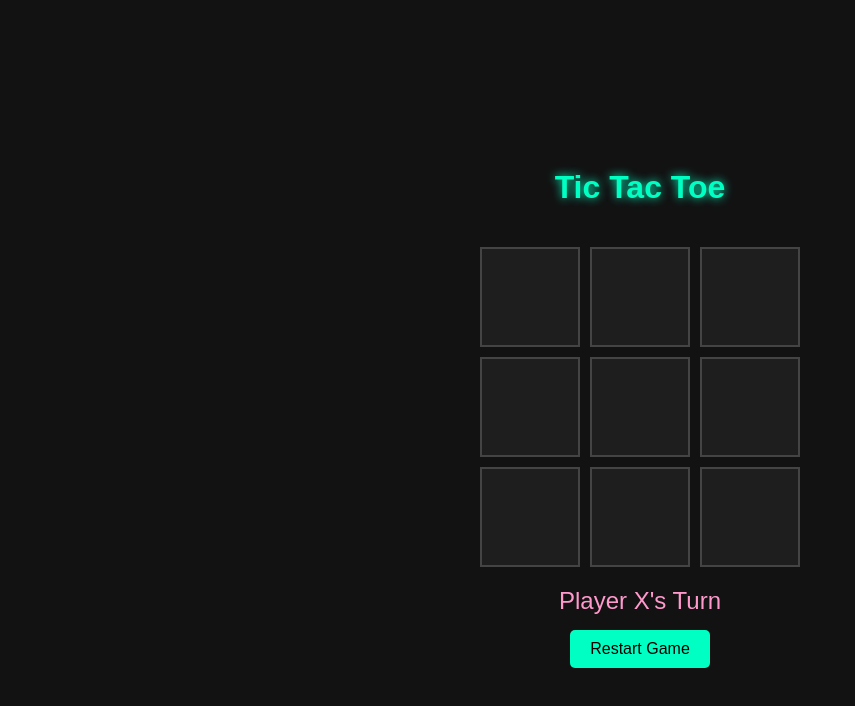
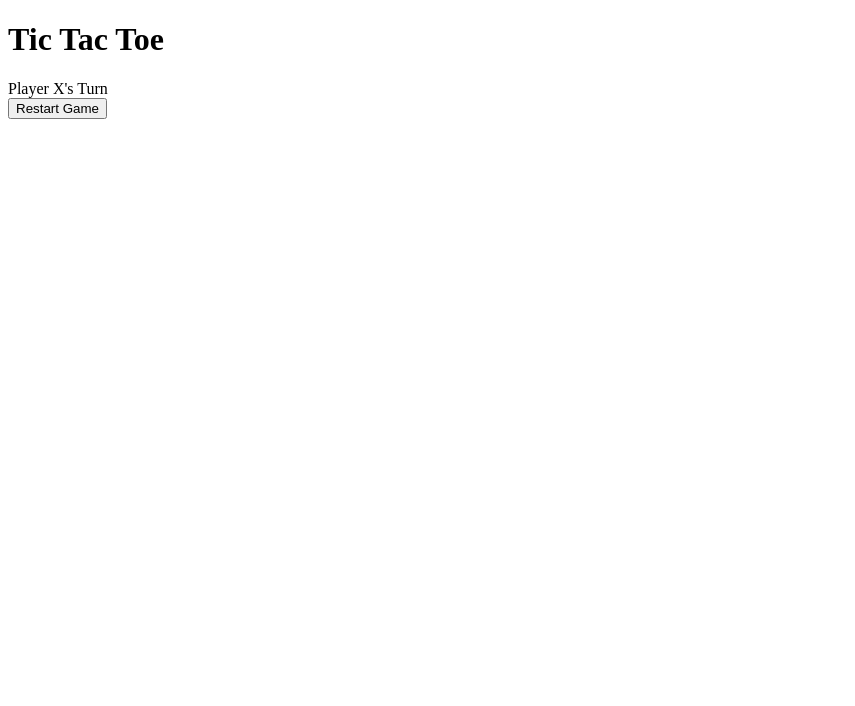
Before and after one commit to Nidhi-ikhar/Tic-Tac-Toe-Game, a plain HTML site: page index.html in a window 1280 px wide. Shown: the whole page, without its empty margins (0-855 px from the left). Drawn offline with Linux system fonts and the light colour scheme.

Commit message:
Update and rename game2.html to index.html

```diff
--- a/game2.html
+++ b/index.html
@@ -3,67 +3,7 @@
 <head>
   <meta charset="UTF-8">
   <title>Tic Tac Toe</title>
-  <style>
-    body {
-      background-color: #121212;
-      font-family: Arial, sans-serif;
-      color: white;
-      display: flex;
-      flex-direction: column;
-      align-items: center;
-      justify-content: center;
-      height: 100vh;
-    }
 
-    h1 {
-      color: #00ffc3;
-      text-shadow: 0 0 10px #00ffc3;
-    }
-
-    #board {
-      display: grid;
-      grid-template-columns: repeat(3, 100px);
-      grid-template-rows: repeat(3, 100px);
-      gap: 10px;
-      margin-top: 20px;
-    }
-
-    .cell {
-      background-color: #1e1e1e;
-      border: 2px solid #444;
-      font-size: 2.5rem;
-      display: flex;
-      align-items: center;
-      justify-content: center;
-      cursor: pointer;
-      transition: background-color 0.2s;
-    }
-
-    .cell:hover {
-      background-color: #333;
-    }
-
-    #status {
-      margin-top: 20px;
-      font-size: 1.5rem;
-      color: #ff99cc;
-    }
-
-    button {
-      margin-top: 15px;
-      padding: 10px 20px;
-      font-size: 1rem;
-      background-color: #00ffc3;
-      color: black;
-      border: none;
-      border-radius: 5px;
-      cursor: pointer;
-    }
-
-    button:hover {
-      background-color: #00cc9f;
-    }
-  </style>
 </head>
 <body>
 
@@ -137,4 +77,5 @@
   </script>
 
 </body>
+
 </html>
```
